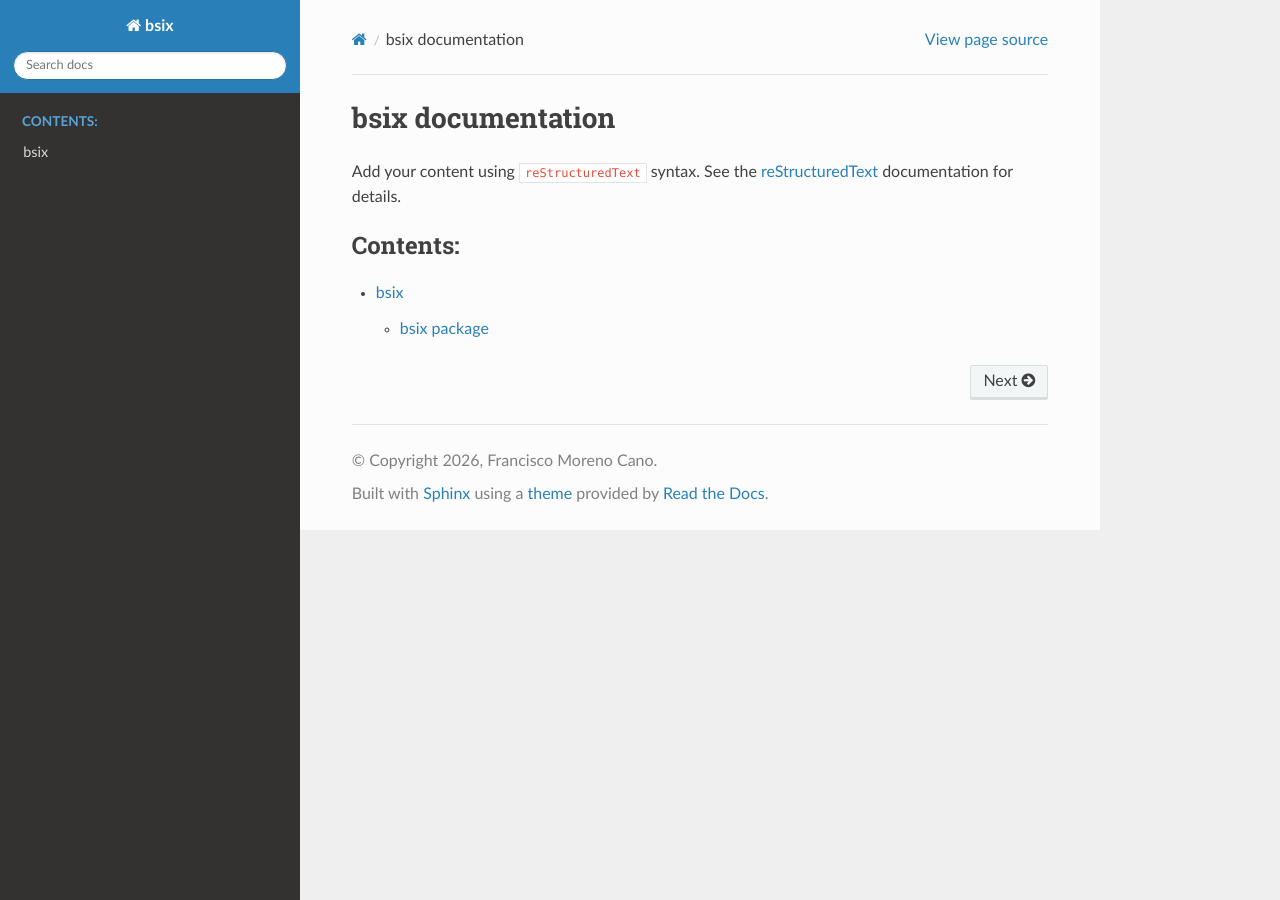
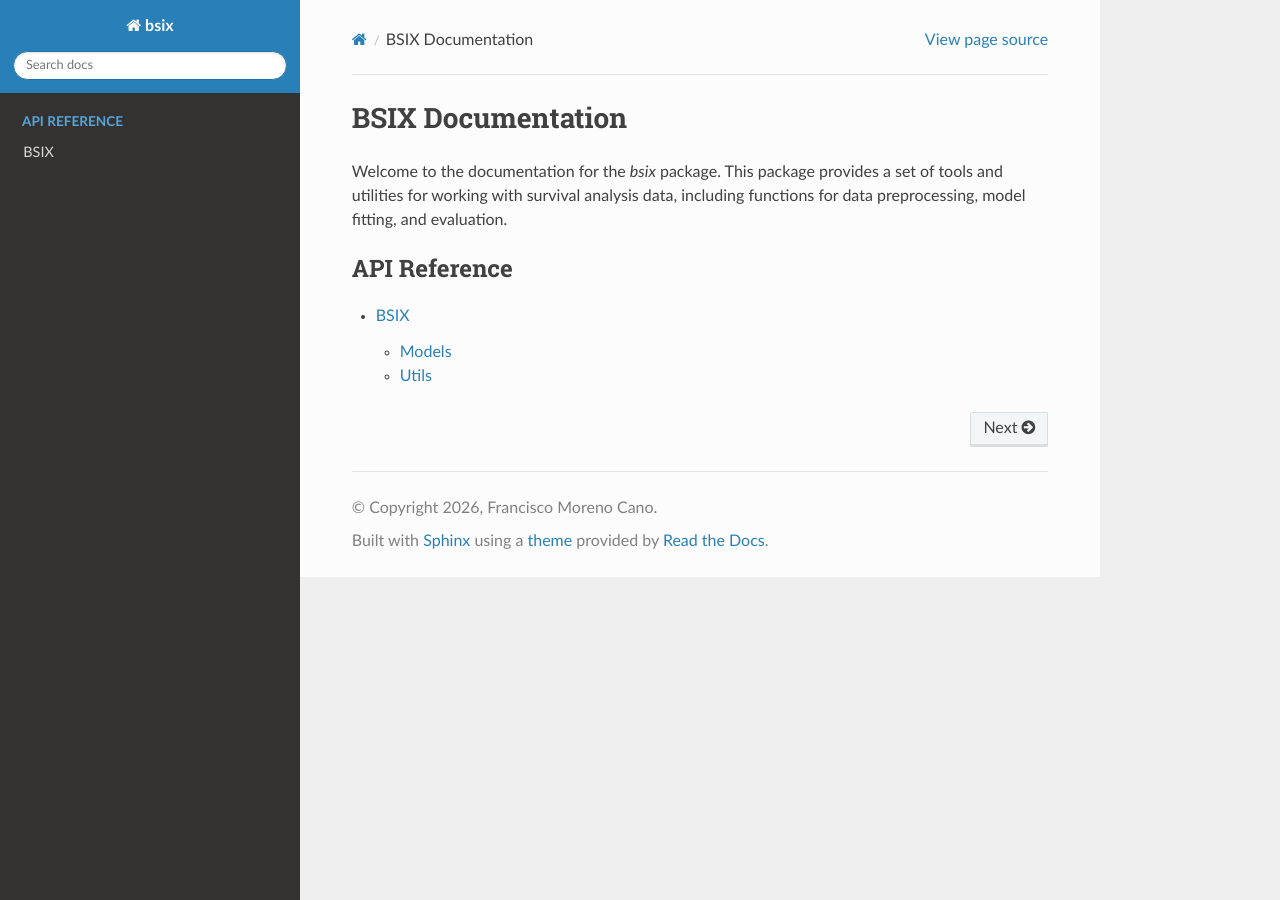
Before and after one commit to ayrna/bsix, a Sphinx documentation site: the page built from docs/source/index.rst, in a window 1280 px wide. Built offline with Sphinx 7.4.7 and the Read the Docs theme 3.1.0, drawn with Linux system fonts in a browser that asks for light colours.

Commit message:
Fix BSIX documentation

```diff
--- a/docs/source/index.rst
+++ b/docs/source/index.rst
@@ -3,16 +3,14 @@
    You can adapt this file completely to your liking, but it should at least
    contain the root `toctree` directive.
 
-bsix documentation
+BSIX Documentation
 ==================
 
-Add your content using ``reStructuredText`` syntax. See the
-`reStructuredText <https://www.sphinx-doc.org/en/master/usage/restructuredtext/index.html>`_
-documentation for details.
+Welcome to the documentation for the `bsix` package. This package provides a set of tools and utilities for working with survival analysis data, including functions for data preprocessing, model fitting, and evaluation.
 
 
 .. toctree::
    :maxdepth: 2
-   :caption: Contents:
+   :caption: API Reference
 
-   modules
+   bsix
```
Also changed, not shown: docs/source/bsix.models.rst (+4 -8 lines), docs/source/bsix.rst (+3 -14 lines), docs/source/bsix.utils.rst (+1 -63 lines), docs/source/modules.rst (deleted, +0 -7 lines), 1 other file.
